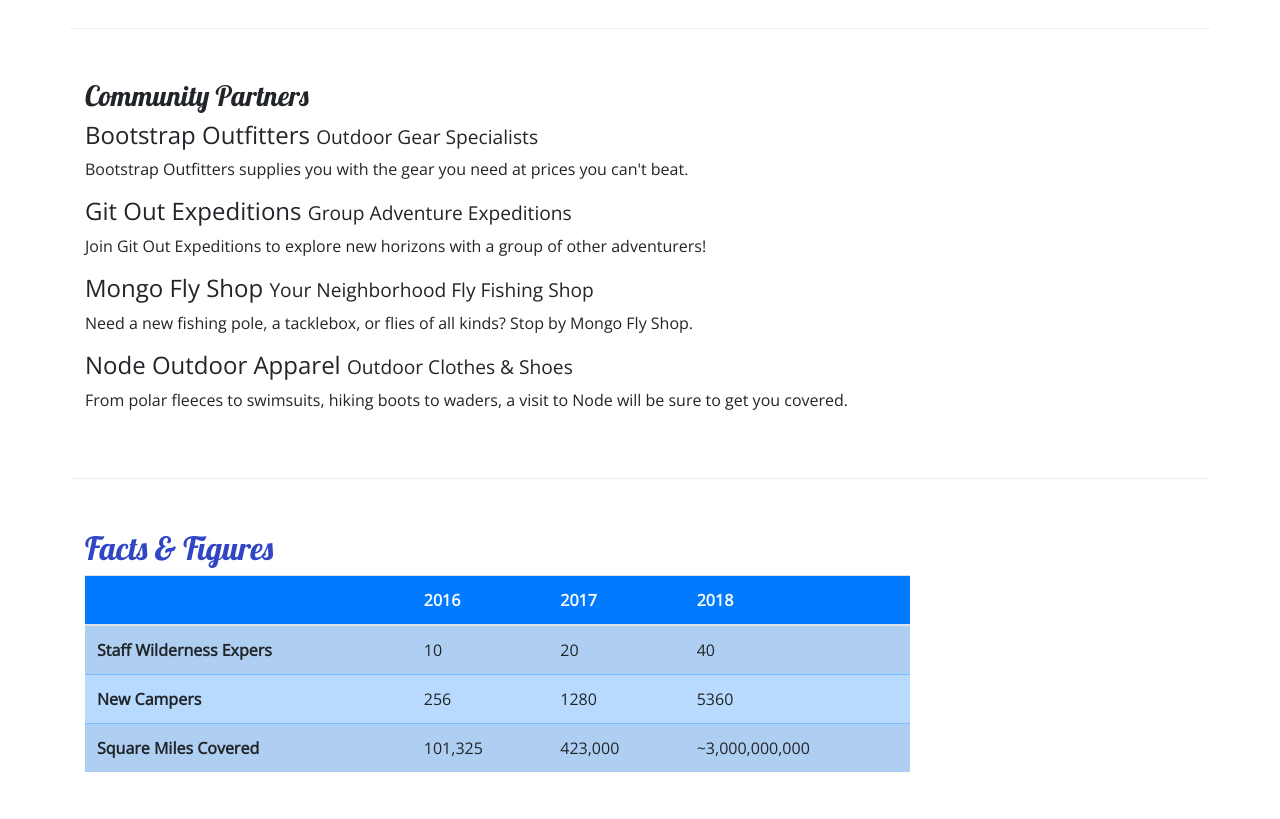
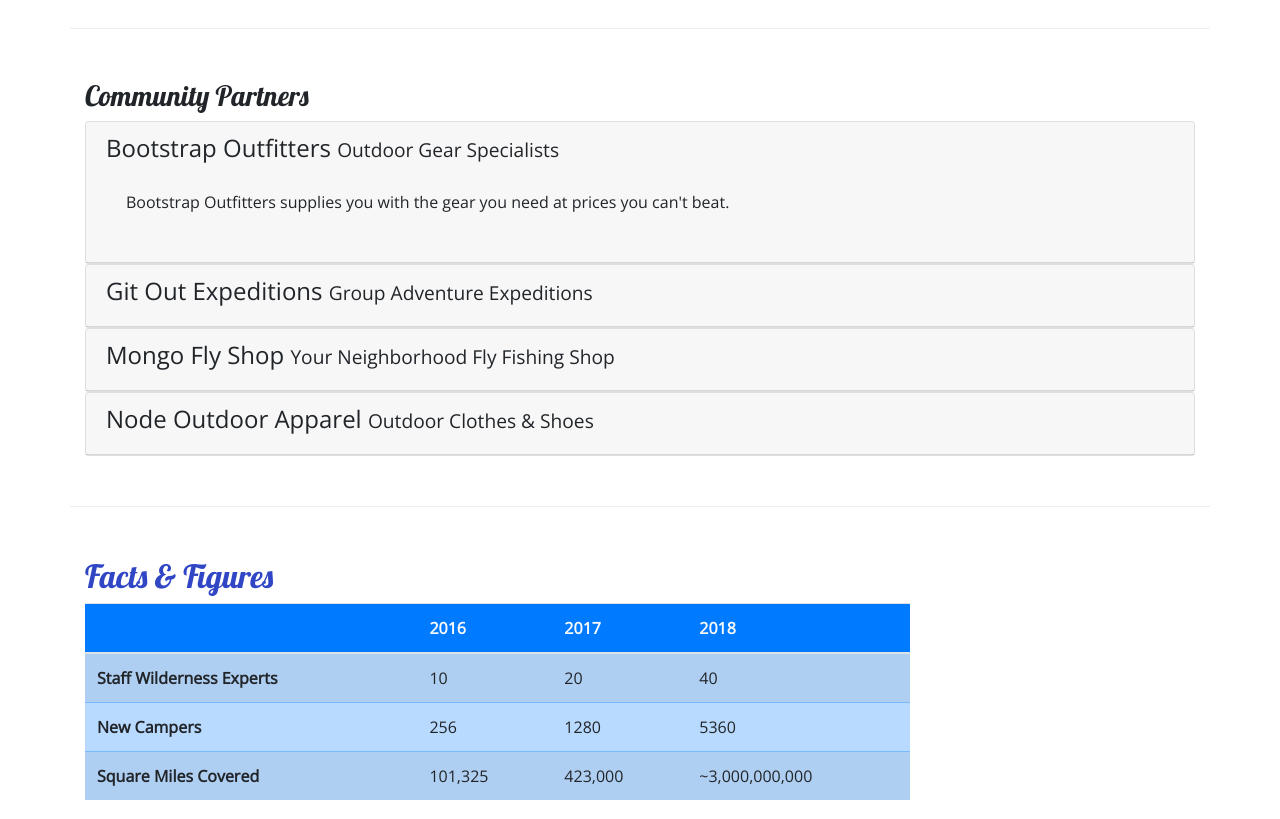
Before and after one commit to ritchiels/NuCampsite, a website: page aboutus.html in a window 1280 px wide. Shown: the part 800-1619 px from the top of the page. Drawn offline with nearby package versions, Linux system fonts and the light colour scheme.

Commit message:
Tabs, Collapse

```diff
--- a/aboutus.html
+++ b/aboutus.html
@@ -105,18 +105,55 @@
         <div class="row row-content">
             <div class="col">
                 <h3>Community Partners</h3>
-                <h4>Bootstrap Outfitters <small>Outdoor Gear Specialists</small></h4>
-                <p class="d-none d-sm-block">Bootstrap Outfitters supplies you with the gear you need at prices you
-                    can't beat.</p>
-                <h4>Git Out Expeditions <small>Group Adventure Expeditions</small></h4>
-                <p class="d-none d-sm-block">Join Git Out Expeditions to explore new horizons with a group of other
-                    adventurers!</p>
-                <h4>Mongo Fly Shop <small>Your Neighborhood Fly Fishing Shop</small></h4>
-                <p class="d-none d-sm-block">Need a new fishing pole, a tacklebox, or flies of all kinds? Stop by
-                    Mongo Fly Shop.</p>
-                <h4>Node Outdoor Apparel <small>Outdoor Clothes & Shoes</small></h4>
-                <p class="d-none d-sm-block">From polar fleeces to swimsuits, hiking boots to waders, a visit to
-                    Node will be sure to get you covered.</p>
+                <div id="accordion">
+                    <div class="card">
+                        <div role="tab" class="card-header">
+                            <h4>
+                                <a data-toggle="collapse" data-target="#bootstrap">Bootstrap Outfitters <small>Outdoor Gear Specialists</small></a>
+                            </h4>
+                            <div class="collapse show" id="bootstrap" data-parent="#accordion">
+                                <div class="card-body">
+                                    <p class="d-none d-sm-block">Bootstrap Outfitters supplies you with the gear you need at prices you can't beat.</p>
+                                </div>
+                            </div>
+                        </div>
+                    </div>
+                    <div class="card">
+                        <div role="tab" class="card-header">
+                            <h4>
+                                <a class="collapsed" data-toggle="collapse" data-target="#git">Git Out Expeditions <small>Group Adventure Expeditions</small></a>
+                            </h4>
+                            <div class="collapse" id="git" data-parent="#accordion">
+                                <div class="card-body">
+                                    <p class="d-none d-sm-block">Join Git Out Expeditions to explore new horizons with a group of other adventurers!</p>
+                                </div>
+                            </div>
+                        </div>
+                    </div>
+                    <div class="card">
+                        <div role="tab" class="card-header">
+                            <h4>
+                                <a class="collapsed" data-toggle="collapse" data-target="#mongo">Mongo Fly Shop <small>Your Neighborhood Fly Fishing Shop</small></a>
+                            </h4>
+                            <div class="collapse" id="mongo" data-parent="#accordion">
+                                <div class="card-body">
+                                    <p class="d-none d-sm-block">Need a new fishing pole, a tacklebox, or flies of all kinds? Stop by Mongo Fly Shop.</p>
+                                </div>
+                            </div>
+                        </div>
+                    </div>
+                    <div class="card">
+                        <div role="tab" class="card-header">
+                            <h4>
+                                <a class="collapsed" data-toggle="collapse" data-target="#node">Node Outdoor Apparel <small>Outdoor Clothes & Shoes</small></a>
+                            </h4>
+                            <div class="collapse" id="node" data-parent="#accordion"
+                                <div class="card-body">
+                                    <p class="d-none d-sm-block">From polar fleeces to swimsuits, hiking boots to waders, a visit to Node will be sure to get you covered.</p>
+                                </div>
+                        </div>
+                    </div>
+                </div>
             </div>
         </div>
 
@@ -135,7 +172,7 @@
                         </thead>
                         <tbody class="table-primary">
                             <tr>
-                                <th>Staff Wilderness Expers</th>
+                                <th>Staff Wilderness Experts</th>
                                 <td>10</td>
                                 <td>20</td>
                                 <td>40</td>
--- a/styles.css
+++ b/styles.css
@@ -32,6 +32,17 @@
     min-height: 200px;
 }
 
-.navbar {
+.navbar-dark {
     background-color: #901CAD;
 }
+
+.tab-content {
+    border: 1px solid #DDD;
+    border-top: none;
+    padding: 10px;
+}
+
+a, a:hover {
+    color: inherit;
+    text-decoration: none;
+}
```
Also changed, not shown: index.html (+29 -16 lines).
